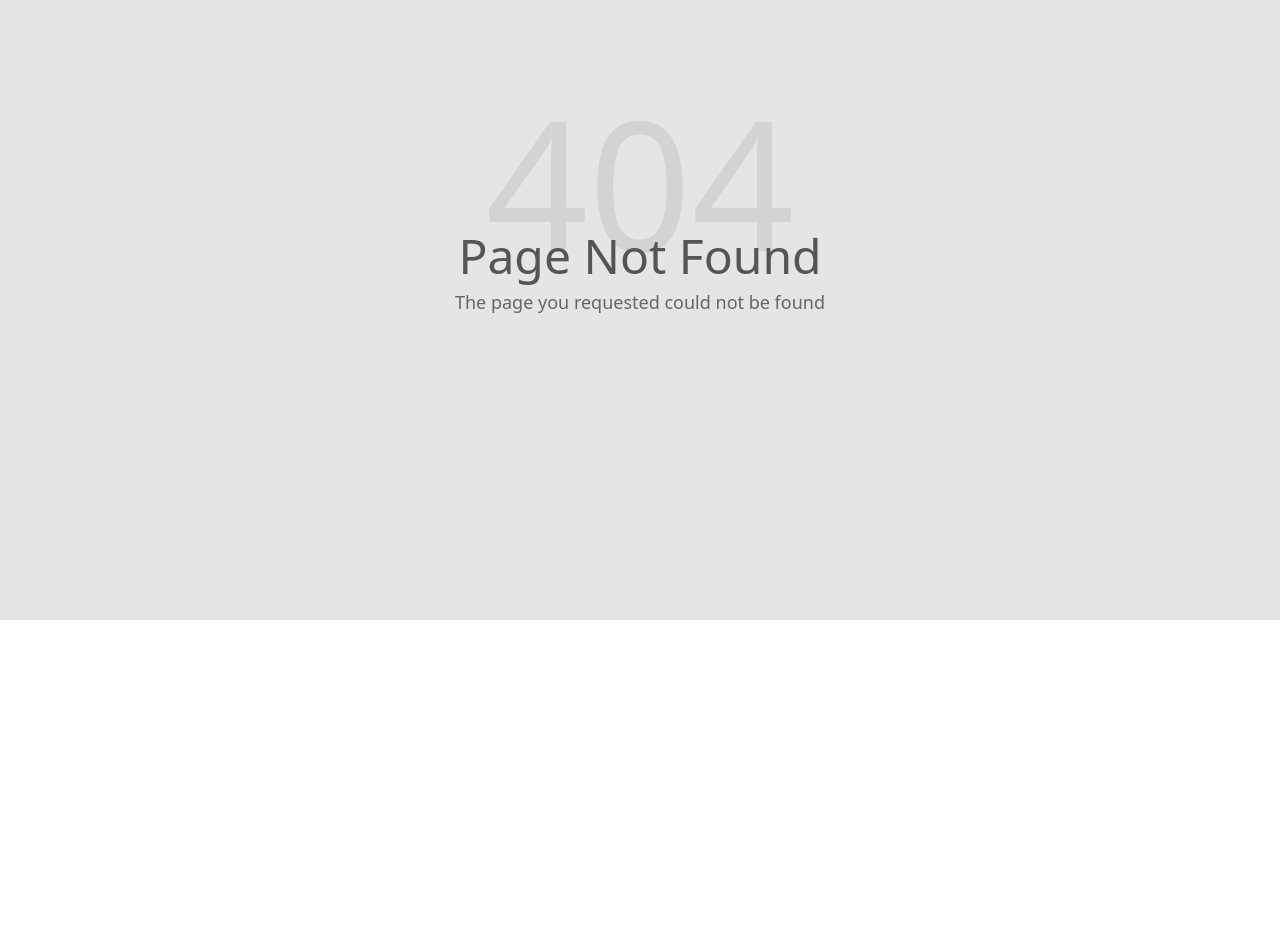
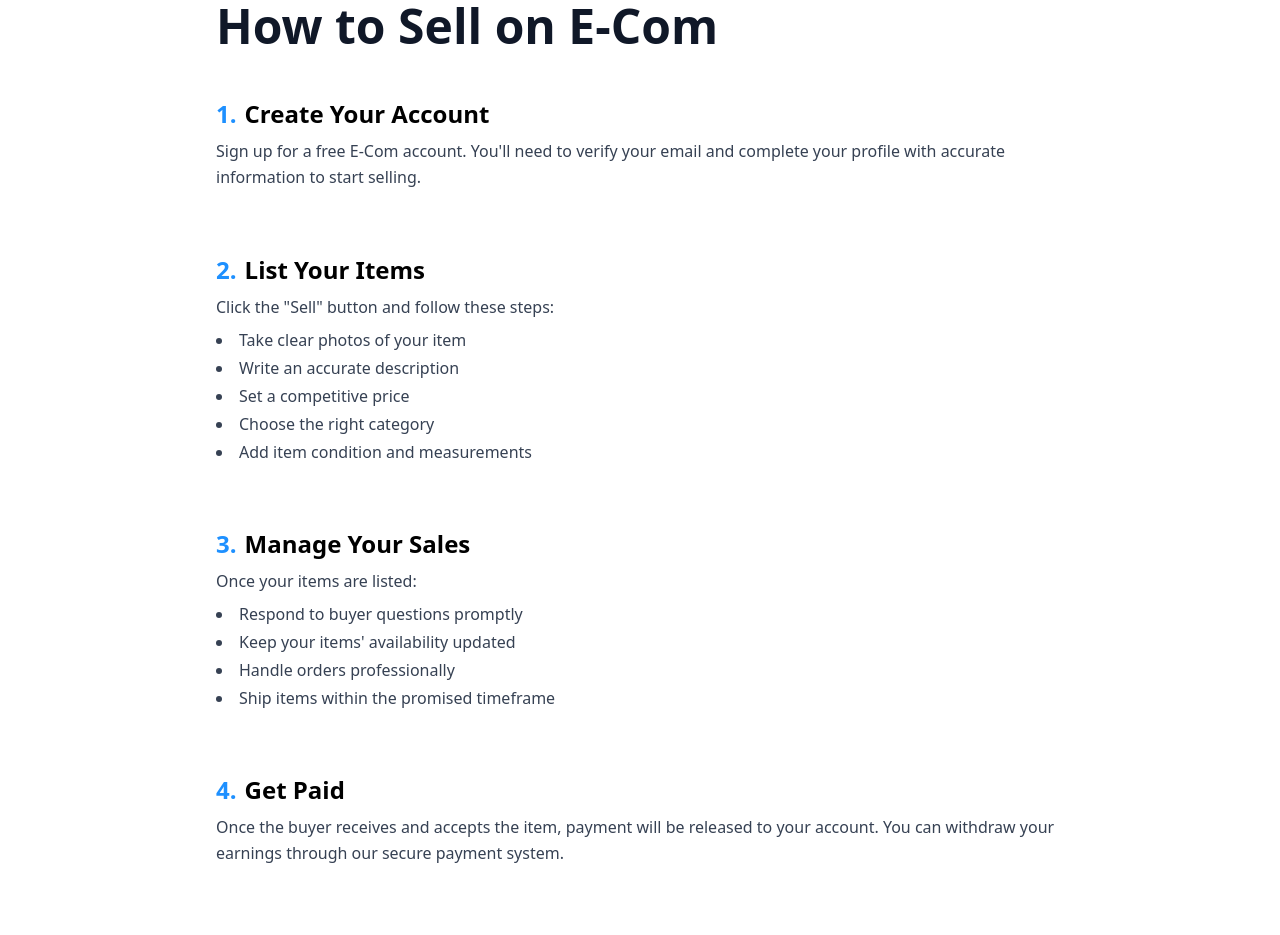
Before and after one commit to codearson/e_com_fe_web, a React (Vite) app: page /selling in a window 1280 px wide. Before the commit this address had no page. Shown: the part 180-1115 px from the top of the page. Before the commit the page ends 800 px from the top, so only its background shows below. Built offline with nearby package versions, Linux system fonts and the light colour scheme.

Commit message:
Selling and Buying process page created

```diff
--- a/src/App.jsx
+++ b/src/App.jsx
@@ -13,6 +13,8 @@ import PrivacyPolicy from "./pages/PrivacyPolicy";
 import CookiePolicy from "./pages/CookiePolicy";
 import CookieSettings from "./pages/CookieSettings";
 import TermsAndConditions from "./pages/TermsAndConditions";
+import Selling from "./pages/Selling";
+import Buying from "./pages/Buying";
 
 function App() {
   return (
@@ -33,7 +35,9 @@ function App() {
           <Route path="/cookie-policy" element={<CookiePolicy />} />
           <Route path="/cookie-settings" element={<CookieSettings />} />
           <Route path="/terms-and-conditions" element={<TermsAndConditions />} />
-          </Routes>
+          <Route path="/selling" element={<Selling />} />
+          <Route path="/buying" element={<Buying />} />
+        </Routes>
       </BrowserRouter>
     </>
   );
--- a/src/components/Footer.jsx
+++ b/src/components/Footer.jsx
@@ -74,12 +74,12 @@ export const Footer = () => (
               </a>
             </li>
             <li>
-              <a href="#" className="hover:underline">
+              <a href="/selling" className="hover:underline">
                 Selling
               </a>
             </li>
             <li>
-              <a href="#" className="hover:underline">
+              <a href="/buying" className="hover:underline">
                 Buying
               </a>
             </li>
--- /dev/null
+++ b/src/pages/Buying.jsx
@@ -0,0 +1,93 @@
+import { Navbar } from '../components/Navbar';
+import { Footer } from '../components/Footer';
+
+const Buying = () => {
+  return (
+    <div className="min-h-screen bg-white">
+      <Navbar />
+      <main className="max-w-5xl mx-auto px-6 py-16">
+        <h1 className="text-4xl md:text-5xl font-extrabold text-gray-900 mb-12">
+          How to Buy on E-Com
+        </h1>
+
+        <div className="space-y-12">
+          <section>
+            <div className="flex items-center gap-4 mb-2">
+              <div className="text-[#1E90FF] font-bold text-2xl">1.</div>
+              <h2 className="text-2xl font-semibold">Browse & Search</h2>
+            </div>
+            <ul className="list-disc list-inside text-gray-700 ml-8 mt-2 space-y-1">
+              <li>Use the search bar for specific items</li>
+              <li>Browse categories to explore products</li>
+              <li>Filter by price, condition, and location</li>
+              <li>Save your favorite items</li>
+            </ul>
+          </section>
+
+          <section>
+            <div className="flex items-center gap-4 mb-2">
+              <div className="text-[#1E90FF] font-bold text-2xl">2.</div>
+              <h2 className="text-2xl font-semibold">Check Item Details</h2>
+            </div>
+            <ul className="list-disc list-inside text-gray-700 ml-8 mt-2 space-y-1">
+              <li>Review all item photos carefully</li>
+              <li>Read the full item description</li>
+              <li>Check the seller's ratings and reviews</li>
+              <li>Verify item measurements and condition</li>
+              <li>Ask the seller questions if needed</li>
+            </ul>
+          </section>
+
+          <section>
+            <div className="flex items-center gap-4 mb-2">
+              <div className="text-[#1E90FF] font-bold text-2xl">3.</div>
+              <h2 className="text-2xl font-semibold">Make a Purchase</h2>
+            </div>
+            <ul className="list-disc list-inside text-gray-700 ml-8 mt-2 space-y-1">
+              <li>Add items to your cart</li>
+              <li>Choose your shipping method</li>
+              <li>Select your payment option</li>
+              <li>Review your order details</li>
+              <li>Confirm your purchase</li>
+            </ul>
+          </section>
+
+          <section>
+            <div className="flex items-center gap-4 mb-2">
+              <div className="text-[#1E90FF] font-bold text-2xl">4.</div>
+              <h2 className="text-2xl font-semibold">Receive & Review</h2>
+            </div>
+            <ul className="list-disc list-inside text-gray-700 ml-8 mt-2 space-y-1">
+              <li>Track your order status</li>
+              <li>Inspect item upon delivery</li>
+              <li>Confirm receipt in the app</li>
+              <li>Leave feedback for the seller</li>
+              <li>Contact support if needed</li>
+            </ul>
+          </section>
+        </div>
+
+        <section className="mt-16">
+          <h3 className="text-2xl font-semibold mb-2 text-gray-900">Buyer Protection</h3>
+          <p className="text-gray-700">
+            Every purchase on E-Com is covered by our Buyer Protection program.
+            If your item doesn't arrive or isn't as described, we'll help you get your money back.
+          </p>
+        </section>
+
+        <div className="mt-12 text-center">
+          <h3 className="text-2xl font-semibold mb-4">Ready to Start Shopping?</h3>
+          <a
+            href="#"
+            className="inline-block px-8 py-4 bg-[#1E90FF] text-white font-semibold rounded-lg hover:bg-[#1876cc] transition"
+          >
+            Browse Products
+          </a>
+        </div>
+      </main>
+      <Footer />
+    </div>
+  );
+};
+
+export default Buying;
--- /dev/null
+++ b/src/pages/Selling.jsx
@@ -0,0 +1,85 @@
+import { Navbar } from '../components/Navbar';
+import { Footer } from '../components/Footer';
+
+const Selling = () => {
+  return (
+    <div className="min-h-screen bg-white">
+      <Navbar />
+      <main className="max-w-4xl mx-auto px-6 py-16">
+        <h1 className="text-4xl md:text-5xl font-extrabold text-gray-900 mb-12">
+          How to Sell on E-Com
+        </h1>
+
+        <div className="space-y-16">
+          <section>
+            <h2 className="text-2xl font-semibold mb-2">
+              <span className="text-[#1E90FF] font-bold mr-2">1.</span>
+              Create Your Account
+            </h2>
+            <p className="text-gray-700 leading-relaxed">
+              Sign up for a free E-Com account. You'll need to verify your email and complete your profile
+              with accurate information to start selling.
+            </p>
+          </section>
+
+          <section>
+            <h2 className="text-2xl font-semibold mb-2">
+              <span className="text-[#1E90FF] font-bold mr-2">2.</span>
+              List Your Items
+            </h2>
+            <p className="text-gray-700 leading-relaxed mb-2">
+              Click the "Sell" button and follow these steps:
+            </p>
+            <ul className="list-disc list-inside text-gray-700 space-y-1">
+              <li>Take clear photos of your item</li>
+              <li>Write an accurate description</li>
+              <li>Set a competitive price</li>
+              <li>Choose the right category</li>
+              <li>Add item condition and measurements</li>
+            </ul>
+          </section>
+
+          <section>
+            <h2 className="text-2xl font-semibold mb-2">
+              <span className="text-[#1E90FF] font-bold mr-2">3.</span>
+              Manage Your Sales
+            </h2>
+            <p className="text-gray-700 leading-relaxed mb-2">
+              Once your items are listed:
+            </p>
+            <ul className="list-disc list-inside text-gray-700 space-y-1">
+              <li>Respond to buyer questions promptly</li>
+              <li>Keep your items' availability updated</li>
+              <li>Handle orders professionally</li>
+              <li>Ship items within the promised timeframe</li>
+            </ul>
+          </section>
+
+          <section>
+            <h2 className="text-2xl font-semibold mb-2">
+              <span className="text-[#1E90FF] font-bold mr-2">4.</span>
+              Get Paid
+            </h2>
+            <p className="text-gray-700 leading-relaxed">
+              Once the buyer receives and accepts the item, payment will be released to your account.
+              You can withdraw your earnings through our secure payment system.
+            </p>
+          </section>
+        </div>
+
+        <div className="mt-16 text-center">
+          <h3 className="text-2xl font-semibold mb-4">Ready to Start Selling?</h3>
+          <a
+            href="/sell"
+            className="inline-block px-8 py-4 bg-[#1E90FF] text-white font-semibold rounded-lg hover:bg-[#1876cc] transition"
+          >
+            Start Selling Now
+          </a>
+        </div>
+      </main>
+      <Footer />
+    </div>
+  );
+};
+
+export default Selling;
```
